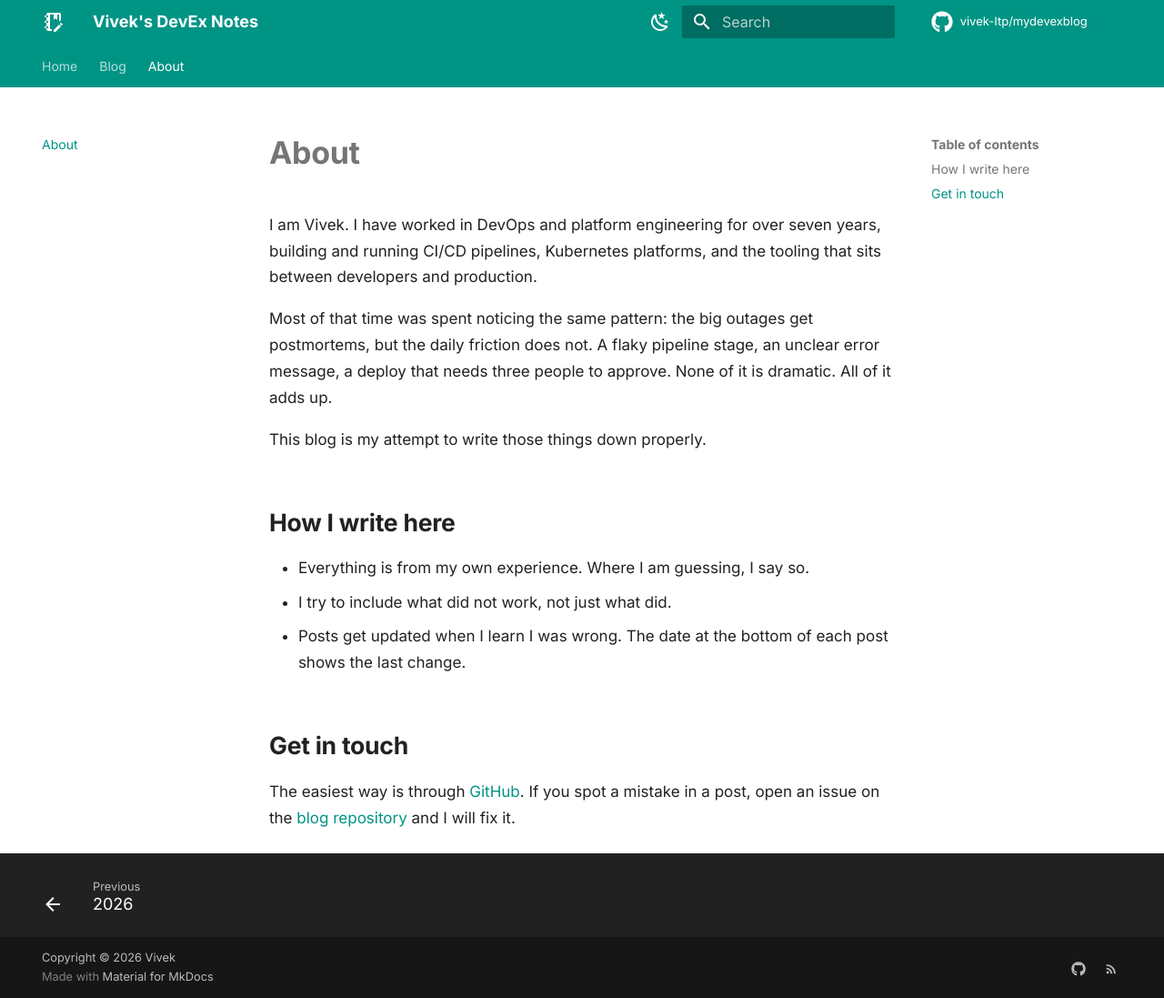
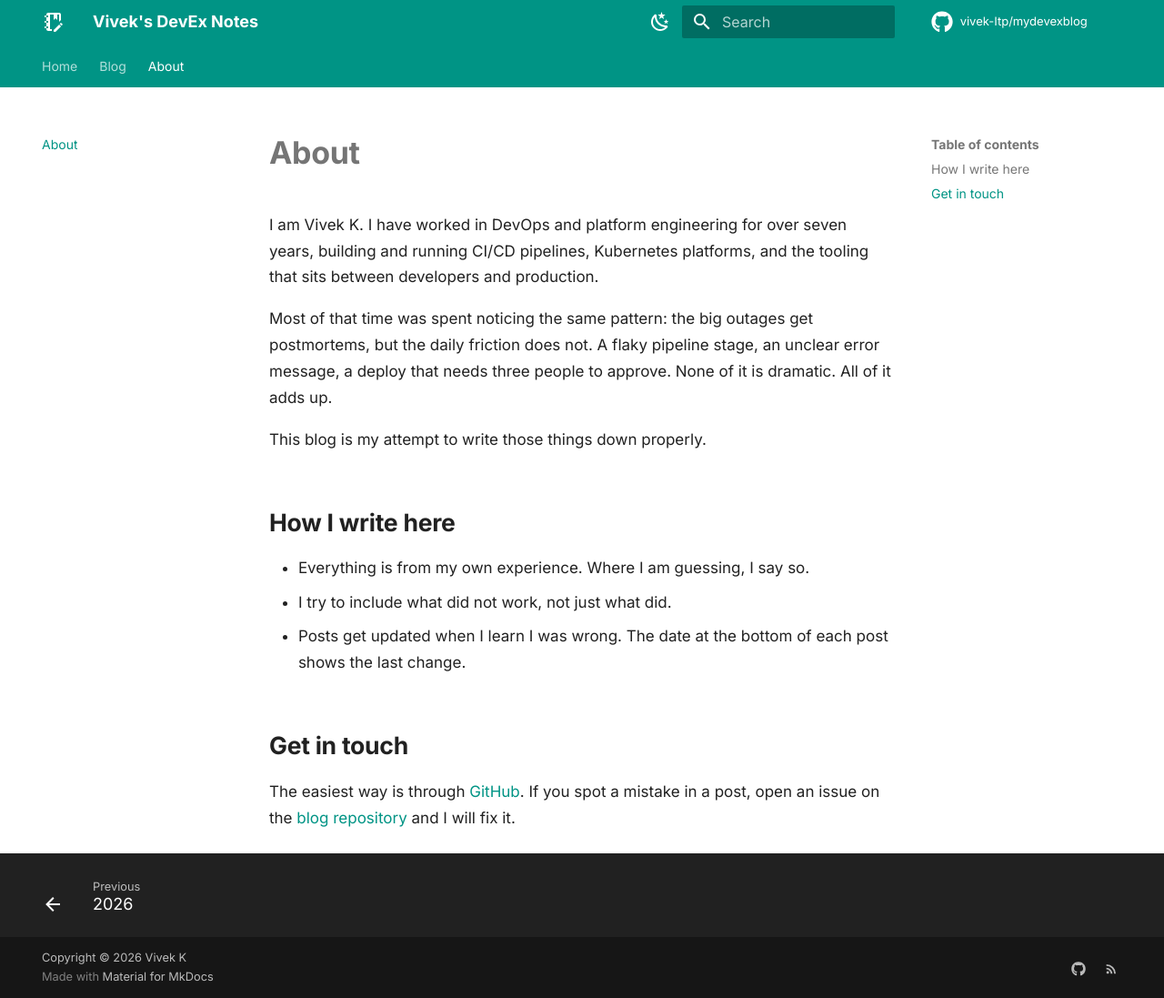
Before and after one commit to vivek-Itp/mydevexblog, an MkDocs documentation site: the page built from docs/about.md, in a window 1280 px wide and 1097 px high. Shown: the whole window at 91% size. Built offline with MkDocs 1.6.1 and Material for MkDocs 9.7.7, drawn with Linux system fonts in a browser that asks for light colours; comment, search, counter and statistics services are not loaded.

```diff
--- a/docs/about.md
+++ b/docs/about.md
@@ -4,7 +4,7 @@ title: About
 
 # About
 
-I am Vivek. I have worked in DevOps and platform engineering for over seven years, building and running CI/CD pipelines, Kubernetes platforms, and the tooling that sits between developers and production.
+I am Vivek K. I have worked in DevOps and platform engineering for over seven years, building and running CI/CD pipelines, Kubernetes platforms, and the tooling that sits between developers and production.
 
 Most of that time was spent noticing the same pattern: the big outages get postmortems, but the daily friction does not. A flaky pipeline stage, an unclear error message, a deploy that needs three people to approve. None of it is dramatic. All of it adds up.
 
--- a/docs/blog/.authors.yml
+++ b/docs/blog/.authors.yml
@@ -1,6 +1,6 @@
 authors:
   vivek:
-    name: Vivek
+    name: Vivek K
     description: DevOps and platform engineer
     avatar: https://github.com/vivek-Itp.png
     url: https://github.com/vivek-Itp
--- a/mkdocs.yml
+++ b/mkdocs.yml
@@ -1,11 +1,11 @@
 site_name: Vivek's DevEx Notes
 site_description: Field notes on developer experience from 7+ years in DevOps and platform engineering.
 site_url: https://vivek-itp.github.io/mydevexblog/
-site_author: Vivek
+site_author: Vivek K
 repo_url: https://github.com/vivek-Itp/mydevexblog
 repo_name: vivek-Itp/mydevexblog
 edit_uri: edit/main/docs/
-copyright: Copyright &copy; 2026 Vivek
+copyright: Copyright &copy; 2026 Vivek K
 
 theme:
   name: material
```
